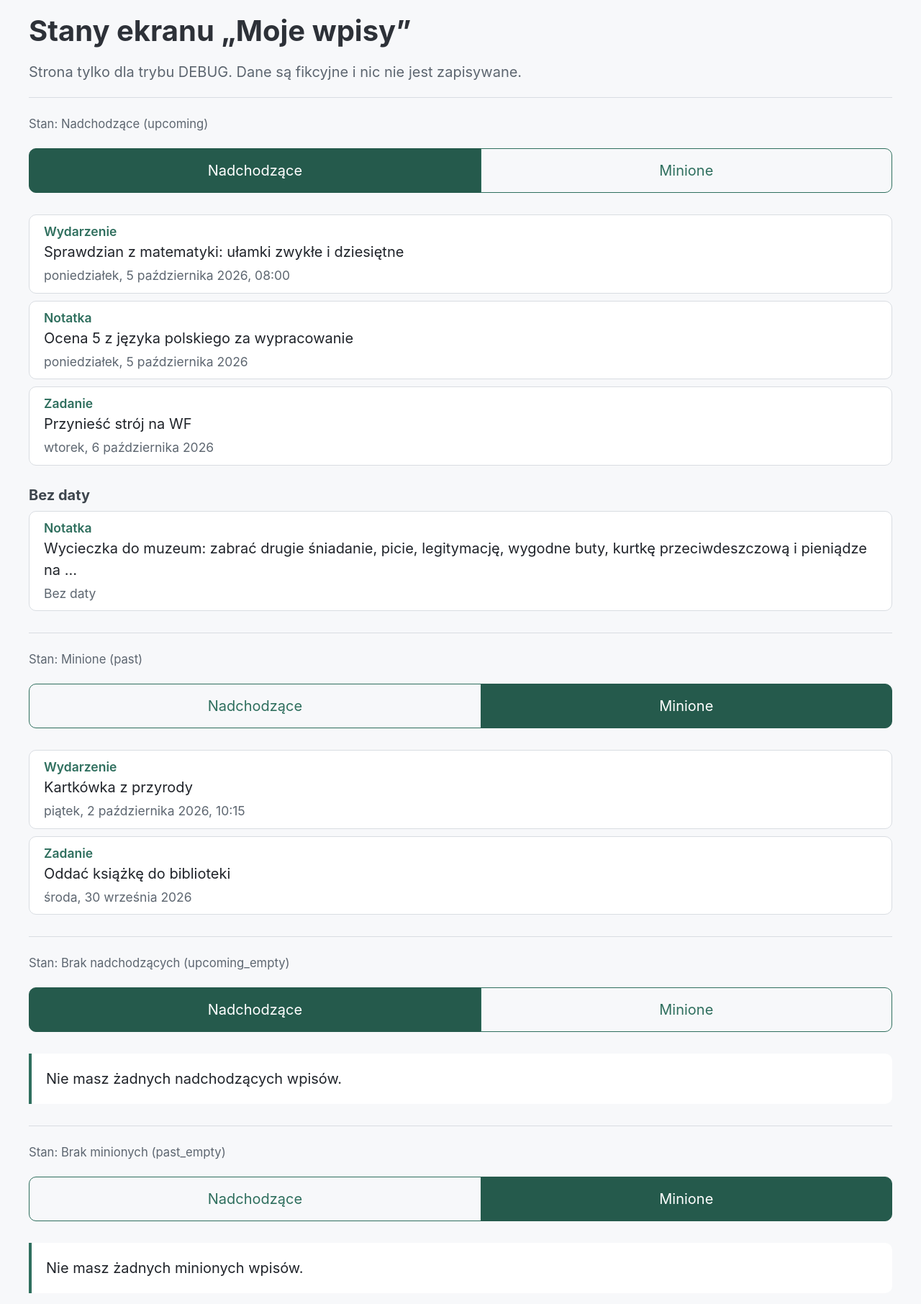
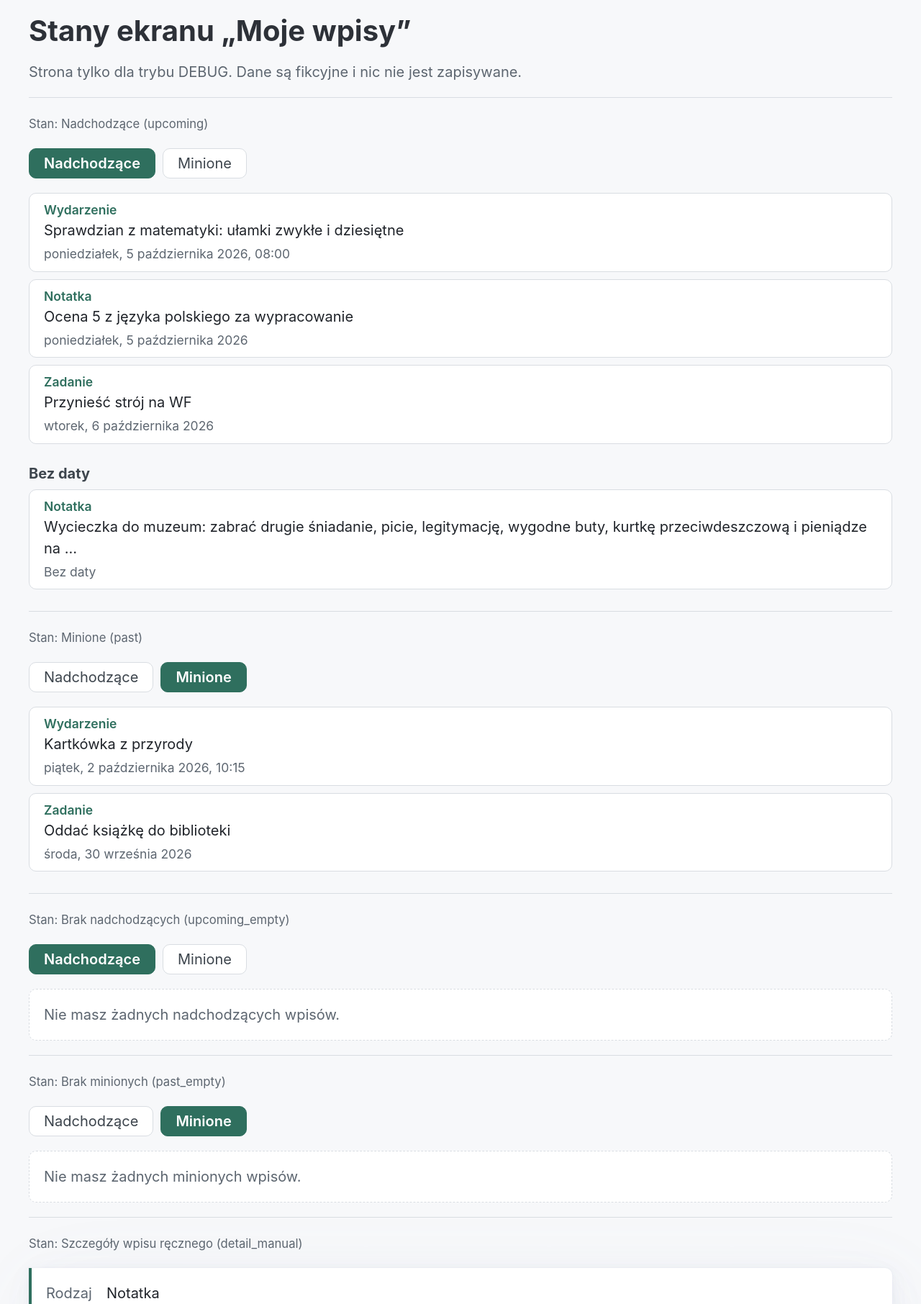
Before and after one commit to KrzysztofDziankowski/family-notes, a Django app: page /entries/mine/_states/ in a window 1280 px wide. Shown: the part 122-1934 px from the top of the page at 72% size. Run offline with Django 5.2, Linux system fonts and the light colour scheme; a user stored in the database is signed in; tables that the repository leaves empty hold one stand-in row (values such as "Sample post"); parts of the project's set-up code (start-up, migrations or seed data) failed here and were passed over.

Commit message:
feat(child-list-ui): Shared List Components (p2)
- entries/templates/entries/_list_modes.html (new): shared fn-tabs mode switch
- entries/templates/entries/_child_list_body.html, _manage_list.html, child_states.html: use partial + fn-empty
- entries/views.py: child context carries modes
- family_notes/static/css/tokens.css: drop .fn-child-modes
- entries/tests/test_child_views.py, test_manage_views.py: switch + empty-state assertions

Co-Authored-By: Claude Opus 5.5 <noreply@anthropic.com>

```diff
--- a/entries/templates/entries/_child_list_body.html
+++ b/entries/templates/entries/_child_list_body.html
@@ -1,14 +1,10 @@
 {% comment %}
 Child list body (S-03), shared by child_list.html and the child_states gallery.
-Parameters: mode ("upcoming"/"past"), sections (list of {key, undated, entries}; empty ones
-already dropped), detail_query (query string for row links), empty_message.
+Parameters: mode ("upcoming"/"past"), modes (list of (key, label)), sections (list of
+{key, undated, entries}; empty ones already dropped), detail_query (query string for row
+links), empty_message.
 {% endcomment %}
-<nav class="fn-child-modes" aria-label="Rodzaj listy">
-    <div role="group">
-        <a role="button" href="{% url 'entries:child_list' %}"{% if mode == "upcoming" %} aria-current="page"{% else %} class="outline"{% endif %}>Nadchodzące</a>
-        <a role="button" href="{% url 'entries:child_list' %}?view=past"{% if mode == "past" %} aria-current="page"{% else %} class="outline"{% endif %}>Minione</a>
-    </div>
-</nav>
+{% include "entries/_list_modes.html" with modes=modes mode=mode url_name="entries:child_list" only %}
 {% for section in sections %}
     {% if section.undated %}<h2 class="fn-child-section-title">Bez daty</h2>{% endif %}
     <ul class="fn-entry-list" data-entry-section="{{ section.key }}">
@@ -17,7 +13,5 @@ already dropped), detail_query (query string for row links), empty_message.
         {% endfor %}
     </ul>
 {% empty %}
-    <section class="fn-panel" data-empty-state="{{ mode }}">
-        <p>{{ empty_message }}</p>
-    </section>
+    <p class="fn-empty fn-muted" data-empty-state="{{ mode }}">{{ empty_message }}</p>
 {% endfor %}
--- /dev/null
+++ b/entries/templates/entries/_list_modes.html
@@ -0,0 +1,12 @@
+{% comment %}
+List-mode switch shared by the parent and child lists.
+Parameters: modes (list of (key, label); the first one is the default mode and links
+without ?view=), mode (the current key), url_name (the list's URL name).
+{% endcomment %}
+<nav class="fn-tabs" aria-label="Rodzaj listy" data-state-part="list-modes">
+    <ul>
+        {% for key, label in modes %}
+        <li><a href="{% url url_name %}{% if not forloop.first %}?view={{ key }}{% endif %}"{% if key == mode %} aria-current="page"{% endif %}>{{ label }}</a></li>
+        {% endfor %}
+    </ul>
+</nav>
--- a/entries/templates/entries/child_states.html
+++ b/entries/templates/entries/child_states.html
@@ -10,7 +10,7 @@
     <hr>
     <p class="fn-muted"><small>Stan: {{ section.label }} ({{ section.name }})</small></p>
     {% if section.list %}
-        {% include "entries/_child_list_body.html" with mode=section.list.mode sections=section.list.sections detail_query=section.list.detail_query empty_message=section.list.empty_message only %}
+        {% include "entries/_child_list_body.html" with mode=section.list.mode modes=section.list.modes sections=section.list.sections detail_query=section.list.detail_query empty_message=section.list.empty_message only %}
     {% else %}
         {% include "entries/_child_entry_detail.html" with entry=section.entry back_mode=section.back_mode only %}
     {% endif %}
--- a/entries/views.py
+++ b/entries/views.py
@@ -721,6 +721,7 @@ def _child_list_context(mode, sections):
     ]
     return {
         'mode': mode,
+        'modes': [(key, LIST_MODE_LABELS[key]) for key in LIST_MODES],
         'detail_query': 'view=past' if mode == PAST else '',
         'sections': [section for section in sections if section['entries']],
         'empty_message': CHILD_EMPTY_MESSAGES[mode],
--- a/family_notes/static/css/tokens.css
+++ b/family_notes/static/css/tokens.css
@@ -292,14 +292,6 @@
 }
 
 /* Child view (S-03) */
-.fn-child-modes {
-  margin-bottom: var(--fn-space-4);
-}
-
-.fn-child-modes [role="group"] {
-  margin-bottom: 0;
-}
-
 .fn-child-section-title {
   font-size: 1rem;
   color: var(--fn-color-text-strong);
```
Also changed, not shown: context/changes/child-list-ui/plan.md (+5 -5 lines), entries/templates/entries/_manage_list.html (+1 -7 lines), entries/tests/test_child_views.py (+20 -0 lines), entries/tests/test_manage_views.py (+4 -0 lines).
